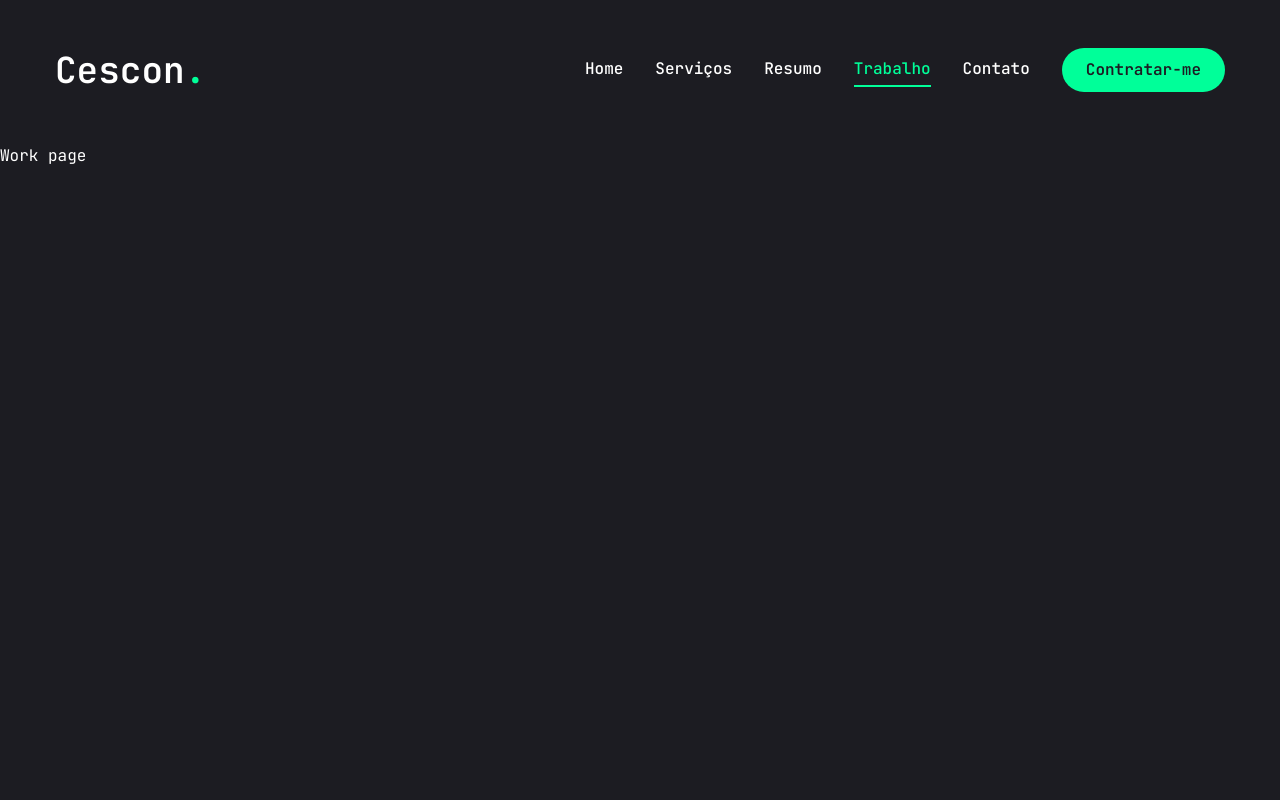
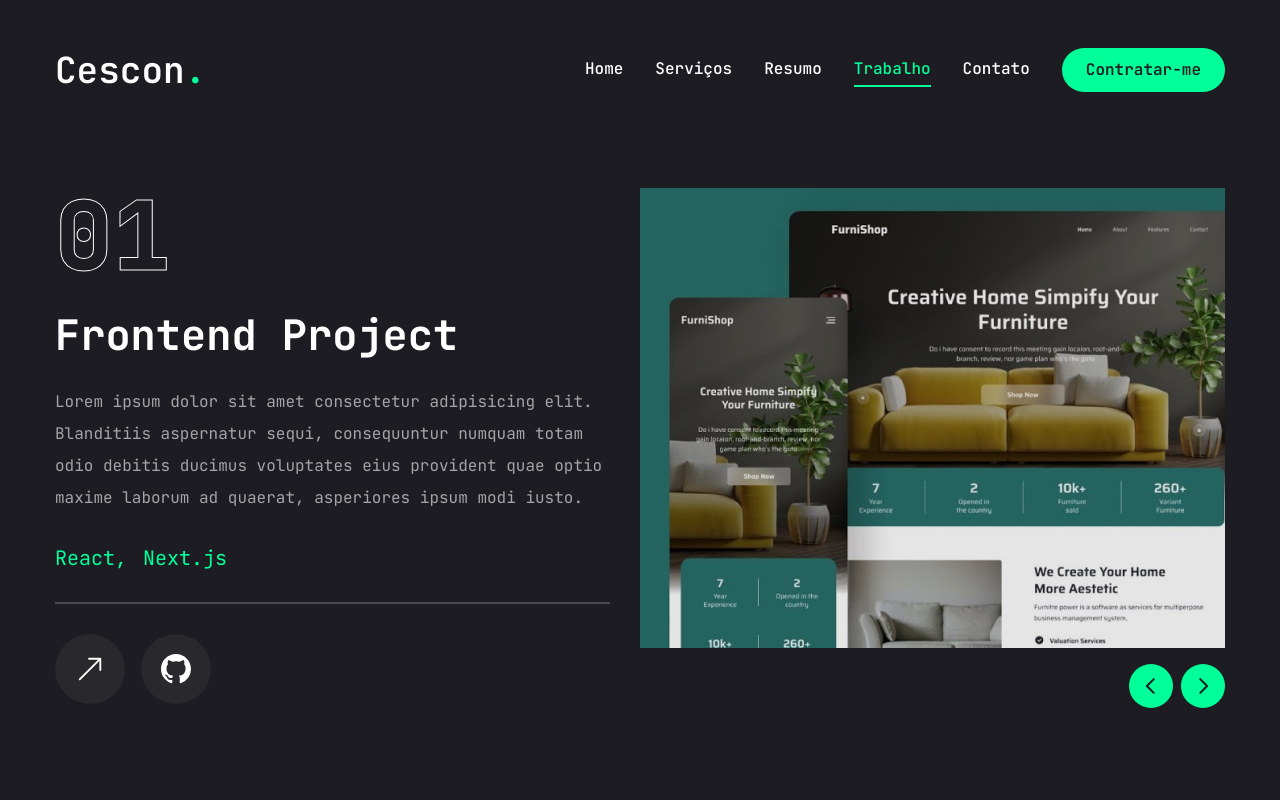
Before and after one commit to GustavoCescon/portfolio, a Next.js app: page /work in a window 1280 px wide. Built offline with nearby package versions, Linux system fonts and the light colour scheme.

Commit message:
Finalizando a página de trabalho

```diff
--- a/app/work/page.jsx
+++ b/app/work/page.jsx
@@ -1,6 +1,157 @@
+"use client";
+
+import { motion } from "framer-motion";
+
+import React, { useState } from "react";
+
+import { Swiper, SwiperSlide } from "swiper/react";
+
+import "swiper/css";
+
+import { BsArrowUpRight, BsGithub } from "react-icons/bs";
+
+import {
+	Tooltip,
+	TooltipContent,
+	TooltipProvider,
+	TooltipTrigger,
+} from "@/components/ui/tooltip";
+
+import WorkSliderBtns from "@/components/WorkSliderBtns";
+import Image from "next/image";
+import Link from "next/link";
+
+const projects = [
+	{
+		num: "01",
+		category: "frontend",
+		title: "project 1",
+		description:
+			"Lorem ipsum dolor sit amet consectetur adipisicing elit. Blanditiis aspernatur sequi, consequuntur numquam totam odio debitis ducimus voluptates eius provident quae optio maxime laborum ad quaerat, asperiores ipsum modi iusto.",
+		stack: [{ name: "React" }, { name: "Next.js" }],
+		image: "/assets/work/thumb1.png",
+		live: "",
+		github: "",
+	},
+	{
+		num: "02",
+		category: "frontend",
+		title: "project 1",
+		description:
+			"Lorem ipsum dolor sit amet consectetur adipisicing elit. Blanditiis aspernatur sequi, consequuntur numquam totam odio debitis ducimus voluptates eius provident quae optio maxime laborum ad quaerat, asperiores ipsum modi iusto.",
+		stack: [{ name: "React" }, { name: "Next.js" }],
+		image: "/assets/work/thumb1.png",
+		live: "",
+		github: "",
+	},
+];
 
 const Work = () => {
-	return <div>Work page</div>;
+	const [project, setProject] = useState(projects[0]);
+
+	const handleSlideChange = (swiper) => {
+		const currentIndex = swiper.activeIndex;
+		setProject(projects[currentIndex]);
+	};
+
+	return (
+		<motion.section
+			initial={{ opacity: 0 }}
+			animate={{
+				opacity: 1,
+				transition: { delay: 2.4, duration: 0.4, ease: "easeIn" },
+			}}
+			className="min-h-[80vh] flex flex-col justify-center py-12 xl:px-0"
+		>
+			<div className="container mx-auto">
+				<div className="flex flex-col xl:flex-row xl:gap-[30px]">
+					<div className="w-full xl:w-[50%] xl:h-[460px] flex flex-col xl:justify-between order-2 xl:order-none">
+						<div className="flex flex-col gap-[30px] h-[50%]">
+							<div className="text-8xl leading-none font-extrabold text-transparent text-outline">
+								{project.num}
+							</div>
+							<h2 className="text-[42px] font-bold leading-none text-white group-hover:text-accent transition-all duration-500 capitalize">
+								{project.category} project
+							</h2>
+							<p className="text-white/60">{project.description}</p>
+							<ul className="flex gap-4">
+								{project.stack.map((item, index) => {
+									return (
+										// biome-ignore lint/suspicious/noArrayIndexKey: <explanation>
+										<li key={index} className="text-xl text-accent">
+											{item.name}
+											{index !== project.stack.length - 1 && ","}
+										</li>
+									);
+								})}
+							</ul>
+							<div className="border border-white/20" />
+							<div className="flex items-center gap-4">
+								<Link href={project.live}>
+									<TooltipProvider delayDuration={100}>
+										<Tooltip>
+											<TooltipTrigger className="w-[70px] h-[70px] rounded-full bg-white/5 flex justify-center items-center group">
+												<BsArrowUpRight className="text-white text-3xl group-hover:text-accent" />
+											</TooltipTrigger>
+											<TooltipContent>
+												<p>live project</p>
+											</TooltipContent>
+										</Tooltip>
+									</TooltipProvider>
+								</Link>
+
+								<Link href={project.github}>
+									<TooltipProvider delayDuration={100}>
+										<Tooltip>
+											<TooltipTrigger className="w-[70px] h-[70px] rounded-full bg-white/5 flex justify-center items-center group">
+												<BsGithub className="text-white text-3xl group-hover:text-accent" />
+											</TooltipTrigger>
+											<TooltipContent>
+												<p>Github repository</p>
+											</TooltipContent>
+										</Tooltip>
+									</TooltipProvider>
+								</Link>
+							</div>
+						</div>
+					</div>
+					<div className="w-full xl:w-[50%]">
+						<Swiper
+							spaceBetween={30}
+							slidesPerView={1}
+							className="xl:h-[520px] mb-12"
+							onSlideChange={handleSlideChange}
+						>
+							{projects.map((project, index) => {
+								// biome-ignore lint/suspicious/noArrayIndexKey: <explanation>
+								return (
+									// biome-ignore lint/suspicious/noArrayIndexKey: <explanation>
+									<SwiperSlide key={index} className="w-full">
+										<div className="h-[460px] relative group flex justify-center items-center bg-pink-50/20">
+											<div className="absolute top-0 bottom-0 w-full h-full bg-black/10 z-10" />
+											<div className="relative w-full h-full">
+												<Image
+													src={project.image}
+													fill
+													className="object-cover"
+													alt="project image"
+												/>
+											</div>
+										</div>
+									</SwiperSlide>
+								);
+							})}
+
+							<WorkSliderBtns
+								containerStyles="flex gap-2 absolute right-0 bottom-[calc(50%_-_22px)] xl:bottom-0 z-20 w-full justify-between xl:w-max xl:justify-none"
+								btnStyles="bg-accent hover:bg-accent-hover text-primary text-[22px] w-[44px] h-[44px] flex justify-center items-center transition-all duration-500 rounded-full"
+							/>
+						</Swiper>
+					</div>
+				</div>
+			</div>
+		</motion.section>
+	);
 };
 
 export default Work;
--- /dev/null
+++ b/components/WorkSliderBtns.jsx
@@ -0,0 +1,28 @@
+"use client";
+
+import { PiCaretLeftBold, PiCaretRightBold } from "react-icons/pi";
+import { useSwiper } from "swiper/react";
+const WorkSliderBtns = ({ containerStyles, btnStyles, iconsStyles }) => {
+	const swiper = useSwiper();
+
+	return (
+		<div className={containerStyles}>
+			<button
+				type="button"
+				className={btnStyles}
+				onClick={() => swiper.slidePrev()}
+			>
+				<PiCaretLeftBold className={iconsStyles} />
+			</button>
+			<button
+				type="button"
+				className={btnStyles}
+				onClick={() => swiper.slideNext()}
+			>
+				<PiCaretRightBold className={iconsStyles} />
+			</button>
+		</div>
+	);
+};
+
+export default WorkSliderBtns;
--- a/package.json
+++ b/package.json
@@ -24,6 +24,7 @@
     "react-countup": "^6.5.3",
     "react-dom": "^18",
     "react-icons": "^5.2.1",
+    "swiper": "^11.1.9",
     "tailwind-merge": "^2.4.0",
     "tailwindcss-animate": "^1.0.7"
   },
```
Also changed, not shown: 1 other file (tests, documents, lock files or other folders).
